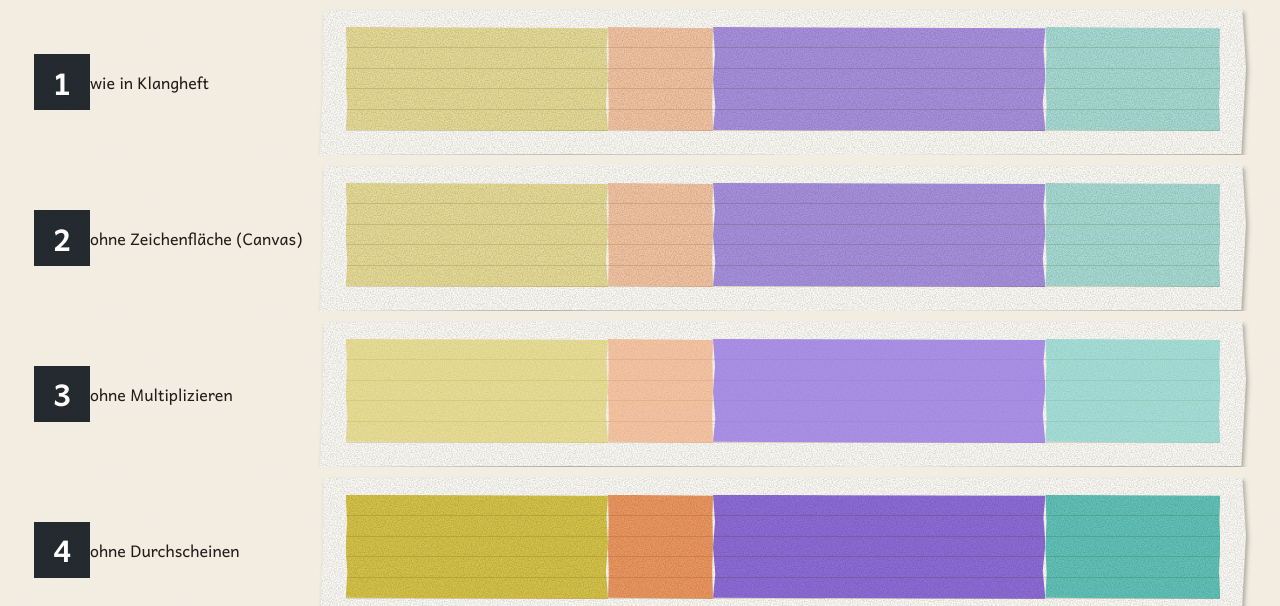
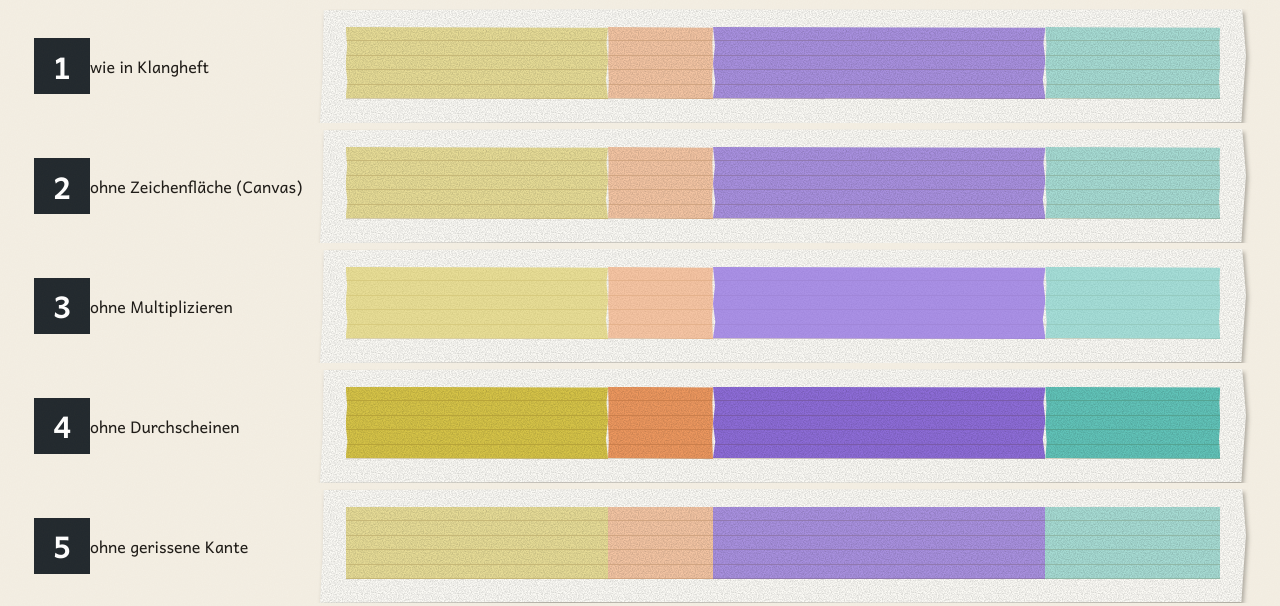
Before and after one commit to KlangKiste/klangheft, a plain HTML site: page streifentest.html in a window 1280 px wide. Shown: the part 119-725 px from the top of the page. Drawn offline with Linux system fonts and the light colour scheme.

Commit message:
Streifentest: Seite scrollt, kompakter

```diff
--- a/streifentest.html
+++ b/streifentest.html
@@ -5,15 +5,17 @@
 <meta name="viewport" content="width=device-width, initial-scale=1">
 <title>Klangheft – Streifentest</title>
 <style>
+  /* Die Stile der App sperren das Scrollen der Seite (dort scrollt nur #app): hier wieder freigeben */
+  html, body { height: auto !important; overflow: auto !important; overscroll-behavior: auto !important; }
   body { margin: 0; padding: 16px 24px; background: #c9a877; font-family: Andika, sans-serif; font-size: 18px; }
   h1 { font-size: 22px; margin: 0 0 4px; }
   p.info { margin: 0 0 12px; }
-  .reihe { display: flex; align-items: center; gap: 16px; margin: 0 0 10px; }
+  .reihe { display: flex; align-items: center; gap: 16px; margin: 0 0 6px; }
   .nr { flex: none; width: 56px; height: 56px; display: grid; place-items: center; background: #22292e; color: #fff; font-size: 30px; font-weight: 700; }
   .was { flex: none; width: 230px; }
   .blattwrap { flex: 1; min-width: 0; }
-  .blatt { padding: 10px; }
-  .spur-test { position: relative; height: 104px; }
+  .blatt { padding: 6px; }
+  .spur-test { position: relative; height: 72px; }
   /* Varianten */
   .v-nomix .u-teil { mix-blend-mode: normal !important; }
   .v-noclip .u-teil { clip-path: none !important; }
```
